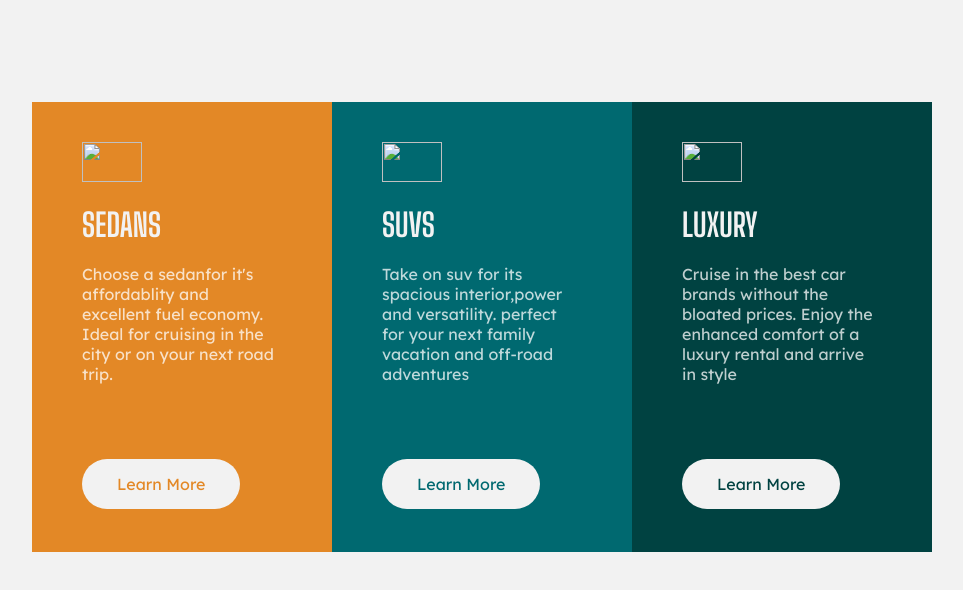
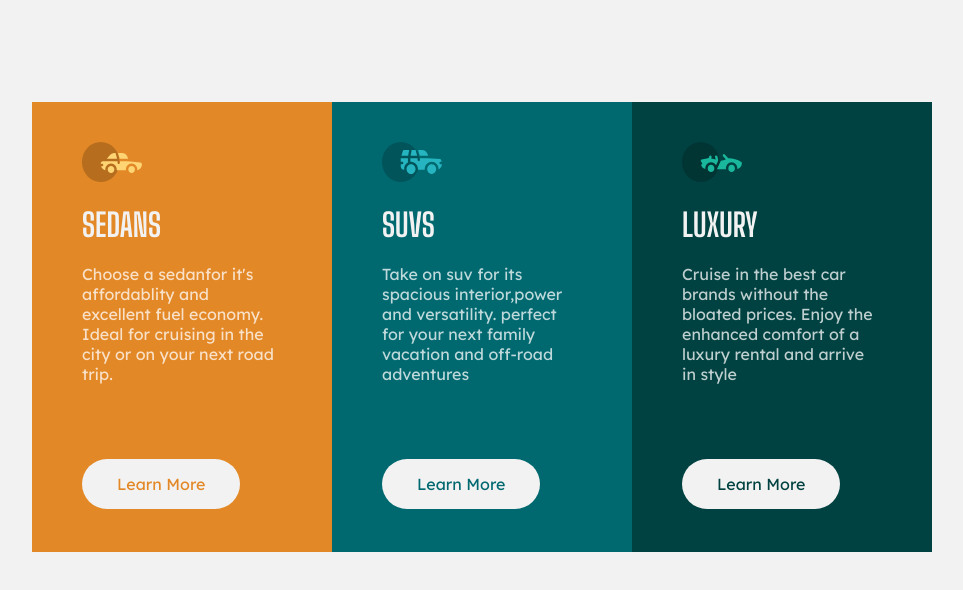
Before and after one commit to Fitsum5109/CodeVerse2, a plain HTML site: page index.html in a window 1280 px wide. Shown: the whole page, without its empty margins (158-1121 px from the left). Drawn offline with Linux system fonts and the light colour scheme.

Commit message:
Update index.html

```diff
--- a/index.html
+++ b/index.html
@@ -14,7 +14,7 @@
 
         <div id="first_box">
           <div class="container">
-              <img src="../3-column-preview-card-component-main/images/icon-sedans.svg" width="60px"; height="40px">
+              <img src="icon-sedans.svg" width="60px"; height="40px">
               <h1>SEDANS</h1>
               <p>Choose a sedanfor it's affordablity and excellent
                 fuel economy. Ideal for cruising in the city or on
@@ -25,7 +25,7 @@
 
         <div id="second_box">
           <div class="container">
-              <img src="../3-column-preview-card-component-main/images/icon-suvs.svg" width="60px"; height="40px">
+              <img src="icon-suvs.svg" width="60px"; height="40px">
               <h1>SUVS</h1>
               <p>Take on suv for its spacious interior,power and
                 versatility. perfect for your next family vacation and
@@ -36,7 +36,7 @@
 
         <div id="third_box">
           <div class="container">
-              <img src="../3-column-preview-card-component-main/images/icon-luxury.svg" width="60px"; height="40px">
+              <img src="icon-luxury.svg" width="60px"; height="40px">
               <h1>LUXURY</h1>
               <p>Cruise in the best car brands without the bloated prices.
                 Enjoy the enhanced comfort of a luxury rental and arrive
```
